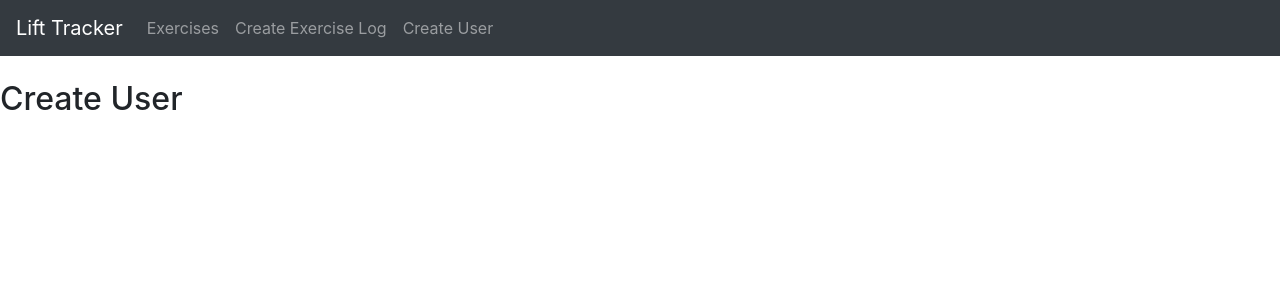
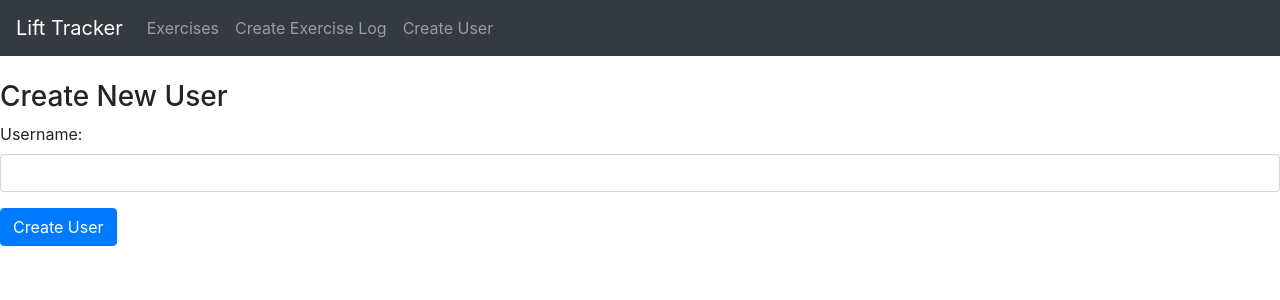
Before and after one commit to raythurman2386/mern-exercise, a React (Create React App) app: page /user in a window 1280 px wide. Shown: the top 300 px of the page. Built offline with nearby package versions, Linux system fonts and the light colour scheme.

Commit message:
create user working

```diff
--- a/src/components/CreateUser.jsx
+++ b/src/components/CreateUser.jsx
@@ -1,11 +1,39 @@
-import React from 'react'
+import React, { useState } from 'react';
+import axios from 'axios';
 
-const CreateUser = () => {
+const CreateUser = (props) => {
+  const [username, setUsername] = useState('')
+
+  const onSubmit = (e) => {
+    e.preventDefault();
+
+    axios.post('http://localhost:4000/users/add', { username })
+      .then(res => console.log(res.data));
+
+    setUsername('');
+    props.history.push('/');
+  }
+
+
   return (
     <div>
-      <h2>Create User</h2>
+      <h3>Create New User</h3>
+      <form onSubmit={onSubmit}>
+        <div className="form-group">
+          <label>Username: </label>
+          <input type="text"
+            required
+            className="form-control"
+            value={username}
+            onChange={e => setUsername(e.target.value)}
+          />
+        </div>
+        <div className="form-group">
+          <input type="submit" value="Create User" className="btn btn-primary" />
+        </div>
+      </form>
     </div>
   )
 }
 
-export default CreateUser
+export default CreateUser;
```
